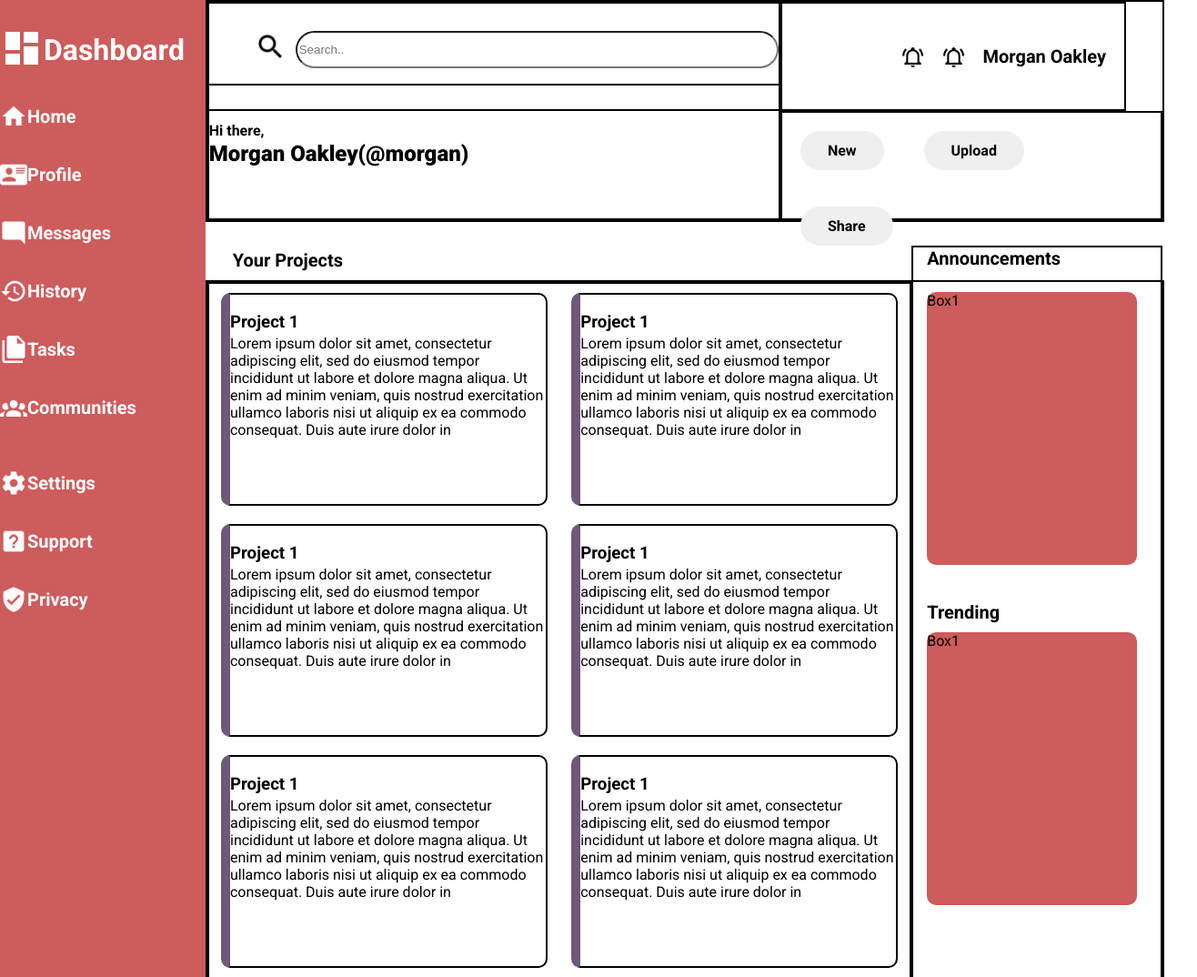
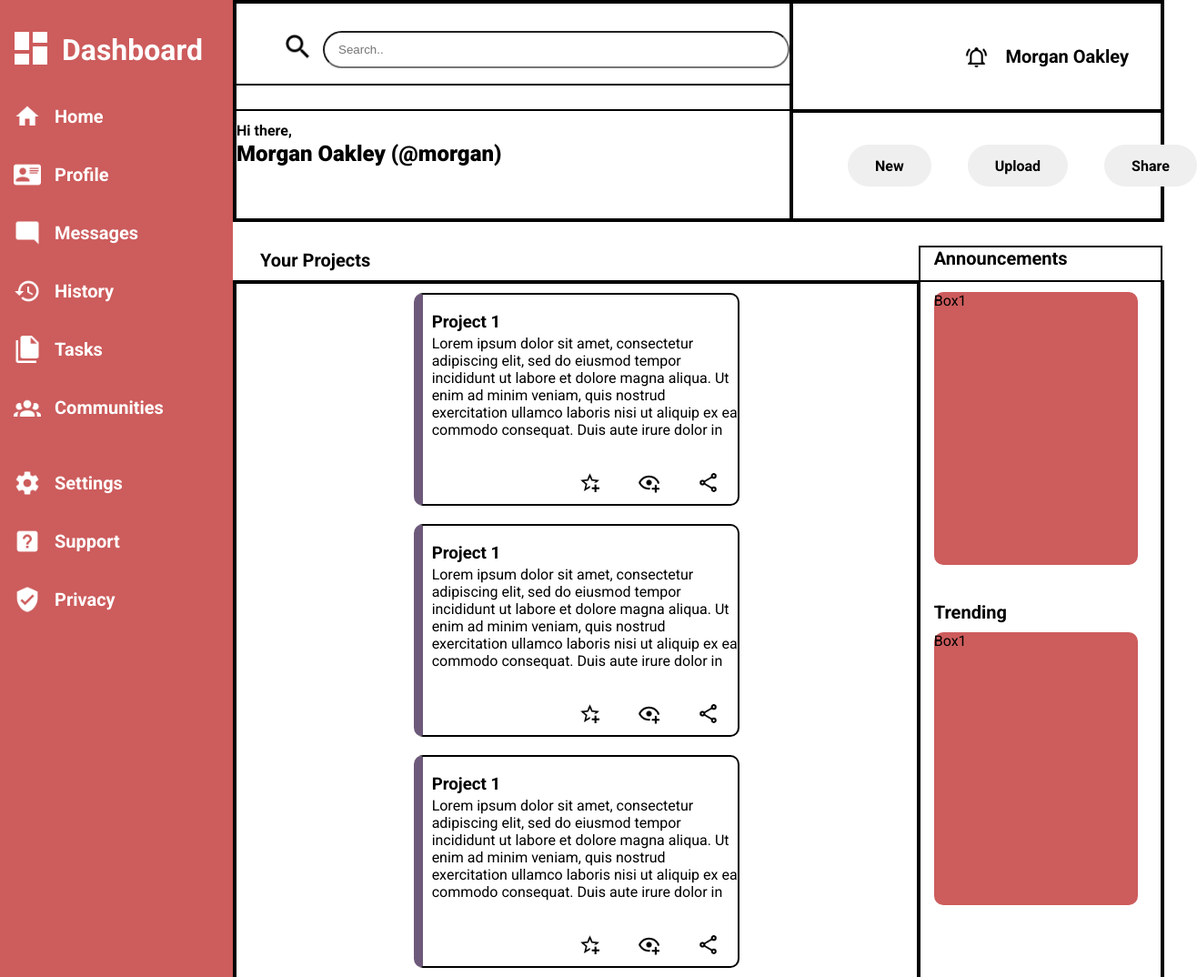
Before and after one commit to aaronsww/adminDashboard, a plain HTML site: page index.html in a window 1280 px wide. Shown: the top 1074 px of the page at 91% size, 1316 px wide, since content can reach past the window. Drawn offline with Linux system fonts and the light colour scheme.

Commit message:
black icons on main container

```diff
--- a/index.html
+++ b/index.html
@@ -15,66 +15,70 @@
   </head>
   <body>
     <div class="sidebar">
-      <div style="padding-top:15px ;">
-        <div id="dashboard">
+      <div style="padding-top: 15px">
+        <div style="margin: 10px;">
           <img src="images/view-dashboard.png" alt="" />
         </div>
-        <h1 style="color: white;">Dashboard</h1>
+        <h1 style="color: white">Dashboard</h1>
       </div>
       <div>
-        <img src="images/home.png" alt="">
+        <img src="images/home.png" alt="" />
         <p>Home</p>
       </div>
       <div>
-        <img src="images/card-account-details.png" alt="">
+        <img src="images/card-account-details.png" alt="" />
         <p>Profile</p>
       </div>
       <div>
-        <img src="images/message-reply.png" alt="">
+        <img src="images/message-reply.png" alt="" />
         <p>Messages</p>
       </div>
       <div>
-        <img src="images/history.png" alt="">
+        <img src="images/history.png" alt="" />
         <p>History</p>
       </div>
       <div>
-        <img src="images/tasks.png" alt="">
+        <img src="images/tasks.png" alt="" />
         <p>Tasks</p>
       </div>
       <div>
-        <img src="images/community.png" alt="">
+        <img src="images/community.png" alt="" />
         <p>Communities</p>
       </div>
       <br />
       <div>
-        <img src="images/setting.png" alt="">
+        <img src="images/setting.png" alt="" />
         <p>Settings</p>
       </div>
       <div>
-        <img src="images/support.png" alt="">
+        <img src="images/support.png" alt="" />
         <p>Support</p>
       </div>
       <div>
-        <img src="images/privacy.png" alt="">
+        <img src="images/privacy.png" alt="" />
         <p>Privacy</p>
       </div>
     </div>
     <div class="mainbar">
       <div class="header">
         <div id="searchBar">
-          <img style="max-height: 35px;" src="images/magnify.png" alt="">
-          <input   type="text" placeholder="Search.." />
+          <img style="max-height: 35px" src="images/magnify.png" alt="" />
+          <input type="text" placeholder="Search.." />
         </div>
         <div id="user">
-          <img src="images/bell-ring-outline.png" alt="" />
-          <img src="images/bell-ring-outline.png" alt="" />
+          <img
+            style="max-height: 25px; padding-right: 20px"
+            src="images/bell-ring-outline.png"
+            alt=""
+          />
+          <img id="me" src="images/" alt="" />
           <p>Morgan Oakley</p>
         </div>
         <div id="intro">
           <img src="" alt="" />
           <h4>Hi there,</h4>
           <h2 style="margin-top: -20px; font-weight: 900">
-            Morgan Oakley(@morgan)
+            Morgan Oakley (@morgan)
           </h2>
         </div>
         <div id="topButton">
@@ -83,7 +87,16 @@
           <button>Share</button>
         </div>
       </div>
-      <div style="font-size: 20px; font-weight: 700; padding: 30px; padding-bottom: 10px;">Your Projects</div>
+      <div
+        style="
+          font-size: 20px;
+          font-weight: 700;
+          padding: 30px;
+          padding-bottom: 10px;
+        "
+      >
+        Your Projects
+      </div>
       <div class="mainContent">
         <div class="projects">
           <div>
@@ -94,6 +107,11 @@
               enim ad minim veniam, quis nostrud exercitation ullamco laboris
               nisi ut aliquip ex ea commodo consequat. Duis aute irure dolor in
             </p>
+            <div id="templateImages">
+              <img src="images/star-plus-outline.png" alt="" />
+              <img src="images/eye-plus-outline.png" alt="" />
+              <img src="images/share-variant-outline.png" alt="" />
+            </div>
           </div>
           <div>
             <h3>Project 1</h3>
@@ -103,6 +121,11 @@
               enim ad minim veniam, quis nostrud exercitation ullamco laboris
               nisi ut aliquip ex ea commodo consequat. Duis aute irure dolor in
             </p>
+            <div id="templateImages">
+              <img src="images/star-plus-outline.png" alt="" />
+              <img src="images/eye-plus-outline.png" alt="" />
+              <img src="images/share-variant-outline.png" alt="" />
+            </div>
           </div>
           <div>
             <h3>Project 1</h3>
@@ -112,6 +135,11 @@
               enim ad minim veniam, quis nostrud exercitation ullamco laboris
               nisi ut aliquip ex ea commodo consequat. Duis aute irure dolor in
             </p>
+            <div id="templateImages">
+              <img src="images/star-plus-outline.png" alt="" />
+              <img src="images/eye-plus-outline.png" alt="" />
+              <img src="images/share-variant-outline.png" alt="" />
+            </div>
           </div>
           <div>
             <h3>Project 1</h3>
@@ -121,6 +149,11 @@
               enim ad minim veniam, quis nostrud exercitation ullamco laboris
               nisi ut aliquip ex ea commodo consequat. Duis aute irure dolor in
             </p>
+            <div id="templateImages">
+              <img src="images/star-plus-outline.png" alt="" />
+              <img src="images/eye-plus-outline.png" alt="" />
+              <img src="images/share-variant-outline.png" alt="" />
+            </div>
           </div>
           <div>
             <h3>Project 1</h3>
@@ -130,6 +163,11 @@
               enim ad minim veniam, quis nostrud exercitation ullamco laboris
               nisi ut aliquip ex ea commodo consequat. Duis aute irure dolor in
             </p>
+            <div id="templateImages">
+              <img src="images/star-plus-outline.png" alt="" />
+              <img src="images/eye-plus-outline.png" alt="" />
+              <img src="images/share-variant-outline.png" alt="" />
+            </div>
           </div>
           <div>
             <h3>Project 1</h3>
@@ -139,15 +177,33 @@
               enim ad minim veniam, quis nostrud exercitation ullamco laboris
               nisi ut aliquip ex ea commodo consequat. Duis aute irure dolor in
             </p>
+            <div id="templateImages">
+              <img src="images/star-plus-outline.png" alt="" />
+              <img src="images/eye-plus-outline.png" alt="" />
+              <img src="images/share-variant-outline.png" alt="" />
+            </div>
           </div>
         </div>
         <div class="miniMain">
           <div>
-            <div style="font-size: 20px; font-weight: 700; padding-bottom: 25px;">Announcements </div>
+            <div
+              style="font-size: 20px; font-weight: 700; padding-bottom: 25px"
+            >
+              Announcements
+            </div>
             <div id="announce">Box1</div>
           </div>
           <div>
-            <div style="font-size: 20px; font-weight: 700; padding-top: 40px; padding-bottom: 10px;">Trending</div>
+            <div
+              style="
+                font-size: 20px;
+                font-weight: 700;
+                padding-top: 40px;
+                padding-bottom: 10px;
+              "
+            >
+              Trending
+            </div>
             <div id="trend">Box1</div>
           </div>
         </div>
--- a/styles.css
+++ b/styles.css
@@ -5,7 +5,7 @@ body{
 }
 .sidebar{
     background-color:indianred;
-    width: 25%;
+    width: 20%;
 }
 .sidebar>div>p{
     font-size: 20px;
@@ -14,13 +14,14 @@ body{
 }
 .sidebar>div>img{
     max-height: 30px;
+    margin: 15px;
 }
 .sidebar>div{
-     display: flex;
-     align-items: center;
+    display: flex;
+    align-items: center;
 }
 .mainbar{
-    width: 100%;
+    width: 80%;
 }
 .header{
     display: grid;
@@ -41,6 +42,7 @@ body{
     height: 35px;
     border-radius: 25px;
     margin-left: 10px;
+    padding-left: 15px;
 }
 #user{
     display: flex;
@@ -48,15 +50,19 @@ body{
     padding: 20px;
     font-size: 20px;
     font-weight: 700;
-    margin-right: 40px;
     align-items: center;
+    padding-right: 35px;
 }
-#user>img{
-    max-height: 25px;
-    padding-right: 20px;
+#me{
+    max-height: 100px ;
 }
 #intro{
     margin-top: -30px;
+}
+#topButton{
+    display: flex;
+    padding: 15px;
+    padding-left: 40px;
 }
 #topButton>button{
     padding-left: 30px ;
@@ -93,9 +99,18 @@ body{
     margin: 10px;
     border-radius: 10px;
     border-left: 10px solid #6d597a;
+    padding-left: 10px;
 }
 .projects>div>h3{
     margin-bottom: -13px ;
+}
+#templateImages{
+    display: flex;
+    justify-content: flex-end;
+}
+#templateImages>img{
+    max-height: 25px;
+    margin: 20px;
 }
 .miniMain{
     width: 25%;
```
